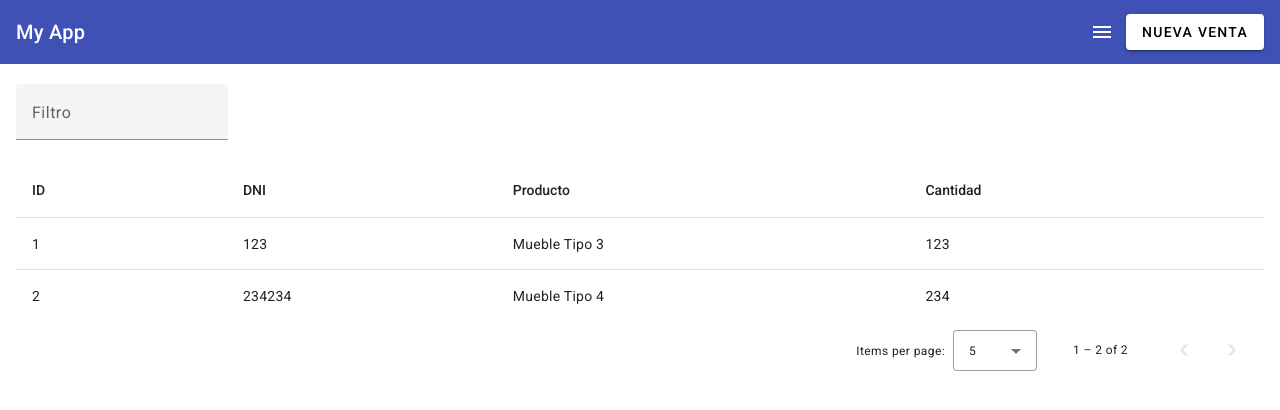
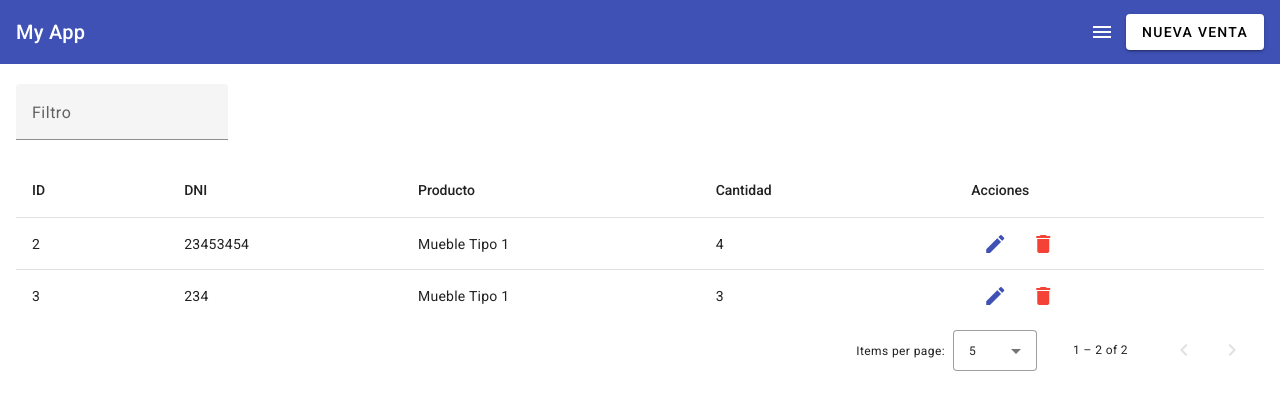
Before and after one commit to ivanhuanca/DAW-continental-IDL3-angular-api, an Angular app: page / in a window 1280 px wide. Shown: the top 410 px of the page. Built offline with nearby package versions, Linux system fonts and the light colour scheme; data requests are answered from the project's data file.

Commit message:
boton delete agregado

```diff
--- a/db.json
+++ b/db.json
@@ -1,16 +1,16 @@
 {
   "ventas": [
     {
-      "dni": 123,
-      "producto": "Mueble Tipo 3",
-      "cantidad": 123,
-      "id": 1
+      "dni": 23453454,
+      "producto": "Mueble Tipo 1",
+      "cantidad": 4,
+      "id": 2
     },
     {
-      "dni": 234234,
-      "producto": "Mueble Tipo 4",
-      "cantidad": 234,
-      "id": 2
+      "dni": 234,
+      "producto": "Mueble Tipo 1",
+      "cantidad": 3,
+      "id": 3
     }
   ]
 }
--- a/src/app/app.component.html
+++ b/src/app/app.component.html
@@ -41,6 +41,20 @@
         <td mat-cell *matCellDef="let row"> {{row.cantidad}} </td>
       </ng-container>
 
+      <!-- Cantidad Column -->
+      <ng-container matColumnDef="acciones">
+        <th mat-header-cell *matHeaderCellDef mat-sort-header> Acciones </th>
+        <td mat-cell *matCellDef="let row">
+          <button mat-icon-button color="primary">
+            <mat-icon>edit</mat-icon>
+          </button>
+
+          <button mat-icon-button color="warn" (click)="deleteVenta(row.id)">
+            <mat-icon>delete</mat-icon>
+          </button>
+        </td>
+      </ng-container>
+
       <tr mat-header-row *matHeaderRowDef="displayedColumns"></tr>
       <tr mat-row *matRowDef="let row; columns: displayedColumns;"></tr>
 
--- a/src/app/app.component.ts
+++ b/src/app/app.component.ts
@@ -15,7 +15,7 @@ import {MatTableDataSource} from '@angular/material/table';
 export class AppComponent implements OnInit {
   title = 'DAW-continental-IDL3-angular-api';
 
-  displayedColumns: string[] = ['id', 'dni', 'producto', 'cantidad'];
+  displayedColumns: string[] = ['id', 'dni', 'producto', 'cantidad', 'acciones'];
   dataSource!: MatTableDataSource<any>;
 
   @ViewChild(MatPaginator) paginator!: MatPaginator;
@@ -25,7 +25,14 @@ export class AppComponent implements OnInit {
     private _ventasService: VentasService) { }
 
   openNuevaVentaForm() {
-    this._dialog.open(NuevaVentaComponent);
+    const dialogRef = this._dialog.open(NuevaVentaComponent);
+    dialogRef.afterClosed().subscribe({
+      next: (val) => {
+        if(val){
+          this.getVentasList();
+        }
+      }
+    })
   }
 
   ngOnInit(): void{
@@ -46,6 +53,16 @@ export class AppComponent implements OnInit {
     })
   }
 
+  deleteVenta(id: number){
+    this._ventasService.deleteVenta(id).subscribe({
+      next: (res) => {
+        alert('venta eliminada!')
+        this.getVentasList()
+      },
+      error: console.log,
+    })
+  }
+
   applyFilter(event: Event) {
     const filterValue = (event.target as HTMLInputElement).value;
     this.dataSource.filter = filterValue.trim().toLowerCase();
--- a/src/app/nueva-venta/nueva-venta.component.html
+++ b/src/app/nueva-venta/nueva-venta.component.html
@@ -26,7 +26,7 @@
         </div>
     </div>
     <div mat-dialog-actions class="action">
-        <button mat-raised-button>Cancelar</button>
+        <button mat-raised-button type="button" [mat-dialog-close]="false">Cancelar</button>
         <button mat-raised-button color="primary" type="submit">Enviar</button>
     </div>
 </form>
--- a/src/app/nueva-venta/nueva-venta.component.ts
+++ b/src/app/nueva-venta/nueva-venta.component.ts
@@ -1,7 +1,7 @@
 import { Component } from '@angular/core';
 import { FormBuilder, FormGroup } from '@angular/forms';
+import { MatDialogRef } from '@angular/material/dialog';
 import { VentasService } from '../services/ventas.service';
-import { DialogRef } from '@angular/cdk/dialog';
 
 @Component({
   selector: 'app-nueva-venta',
@@ -20,7 +20,7 @@ export class NuevaVentaComponent {
 
   constructor(private _fb: FormBuilder,
     private _ventasService: VentasService,
-    private _dialogRef: DialogRef<NuevaVentaComponent>) {
+    private _dialogRef: MatDialogRef<NuevaVentaComponent>) {
     this.ventasForm = this._fb.group({
       dni: '',
       producto: '',
@@ -33,7 +33,7 @@ export class NuevaVentaComponent {
       this._ventasService.addVenta(this.ventasForm.value).subscribe({
         next: (val: any) => {
           alert('Venta Añadida con exito!')
-          this._dialogRef.close()
+          this._dialogRef.close(true)
         },
         error: (err: any) => {
           console.error(err)
--- a/src/app/services/ventas.service.ts
+++ b/src/app/services/ventas.service.ts
@@ -16,4 +16,8 @@ export class VentasService {
   getVentasList(): Observable<any> {
     return this._http.get('http://localhost:3000/ventas')
   }
+
+  deleteVenta(id: number): Observable<any>{
+    return this._http.delete(`http://localhost:3000/ventas/${id}`)
+  }
 }
```
